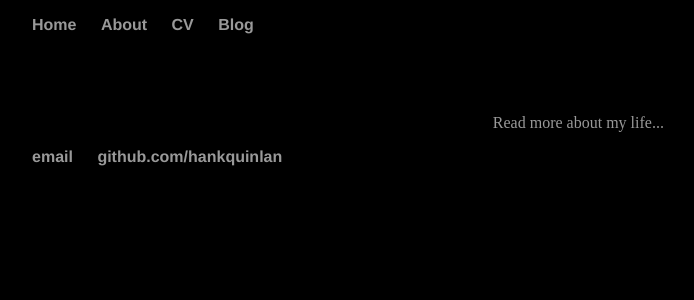
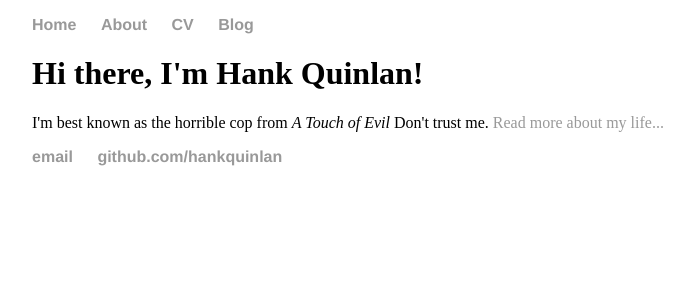
Before and after one commit to BobRendal/BobRendal.github.io, a Jekyll site: the page built from index.html, in a window 1280 px wide. Shown: the top 300 px of the page, without its empty margins (160-854 px from the left). Built offline with Jekyll 4.4.1, drawn with Linux system fonts in a browser that asks for light colours.

Commit message:
Update defaults.html

```diff
--- a/_layouts/defaults.html
+++ b/_layouts/defaults.html
@@ -8,7 +8,7 @@
 		<body>
 			<nav>
 	    		<ul>
-				<body style="background-color:black;">
+
 	        		<li><a href="/">Home</a></li>
 		        	<li><a href="/about">About</a></li>
 	        		<li><a href="/cv">CV</a></li>
```
